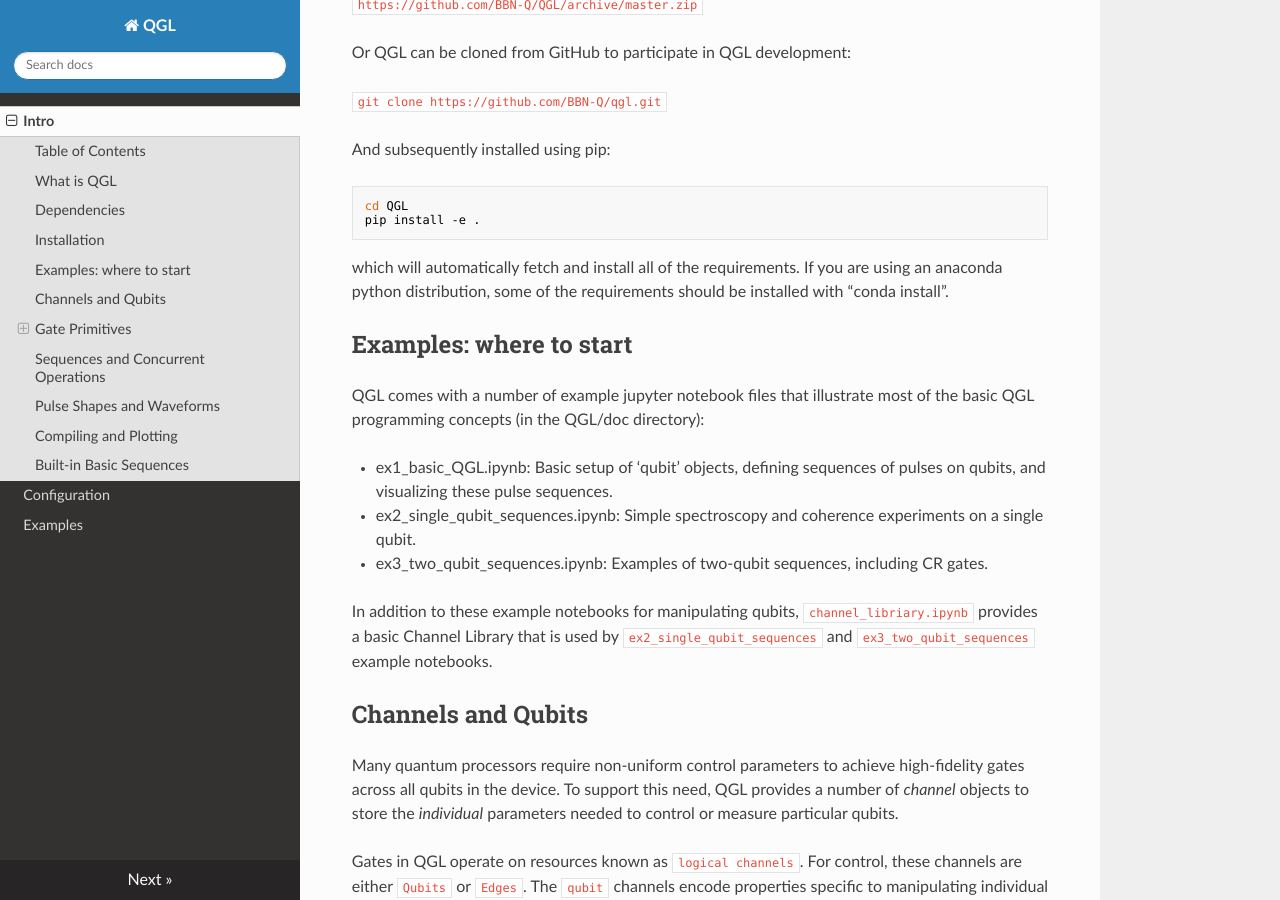
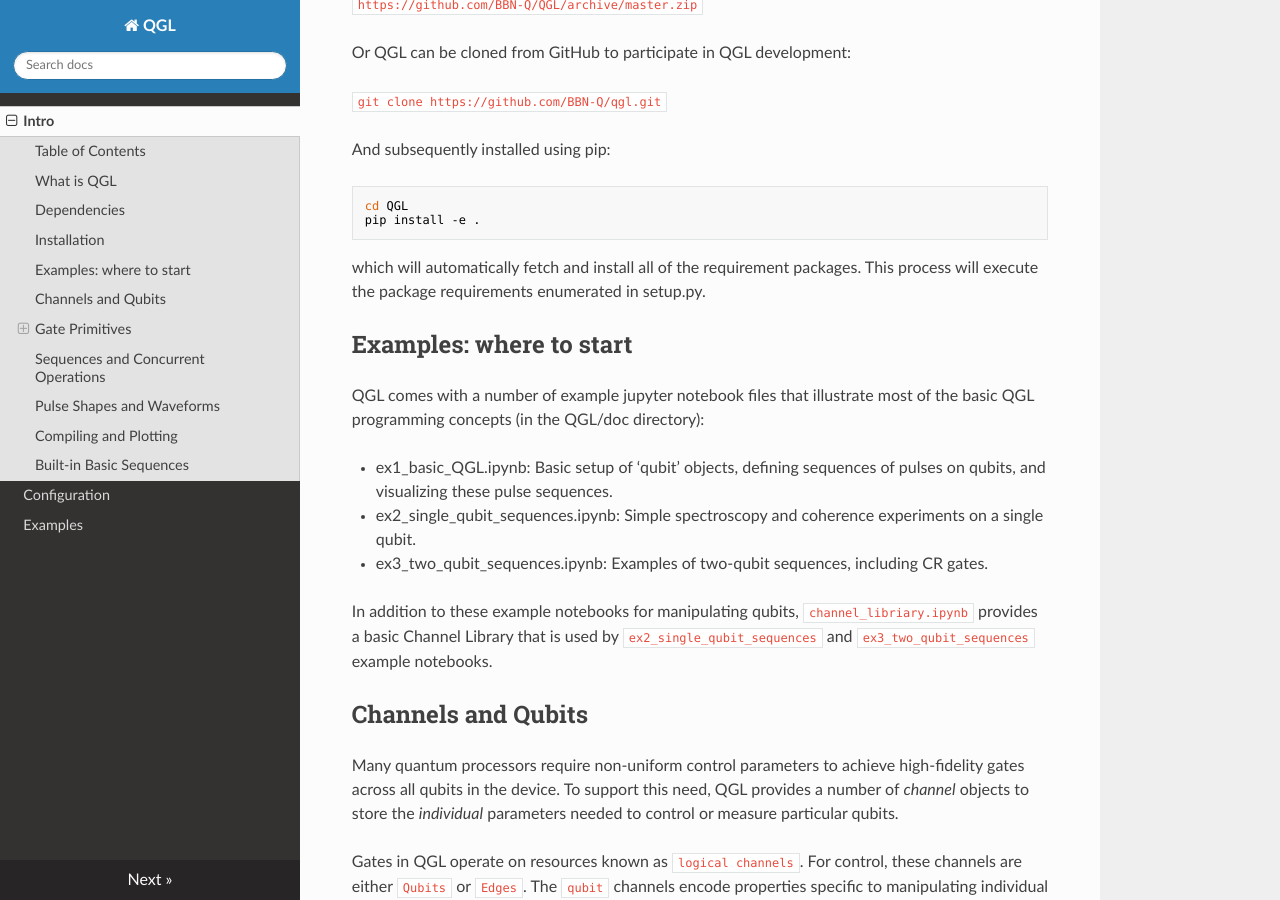
Before and after one commit to BBN-Q/QGL, an MkDocs documentation site: the page built from doc/index.md, in a window 1280 px wide and 900 px high, scrolled down 1280 px. Built offline with MkDocs 1.6.1, drawn with Linux system fonts in a browser that asks for light colours; nearby versions of some CDN libraries; some of the changed text lies outside the part shown.

Commit message:
fixed reference to setup.py

````diff
--- a/doc/index.md
+++ b/doc/index.md
@@ -53,9 +53,8 @@
 pip install -e .
 ```
 
-which will automatically fetch and install all of the requirements. If you are using
-an anaconda python distribution, some of the requirements should be installed with
-"conda install".
+which will automatically fetch and install all of the requirement packages. This process
+will execute the package requirements enumerated in setup.py.
 
 ## Examples: where to start <a name="Examples"></a>
 
@@ -177,7 +176,7 @@
 
 QGL provides only one high-level two-qubit primitive, `CNOT`. The implementation
 of CNOT may be chosen by specifying the `cnot_implementation` key in QGL's
-[config file](config.md#configuration-options).
+[config.py](https://github.com/BBN-Q/QGL/config.py) file.
 
 ```python
 # high-level primitives
````
